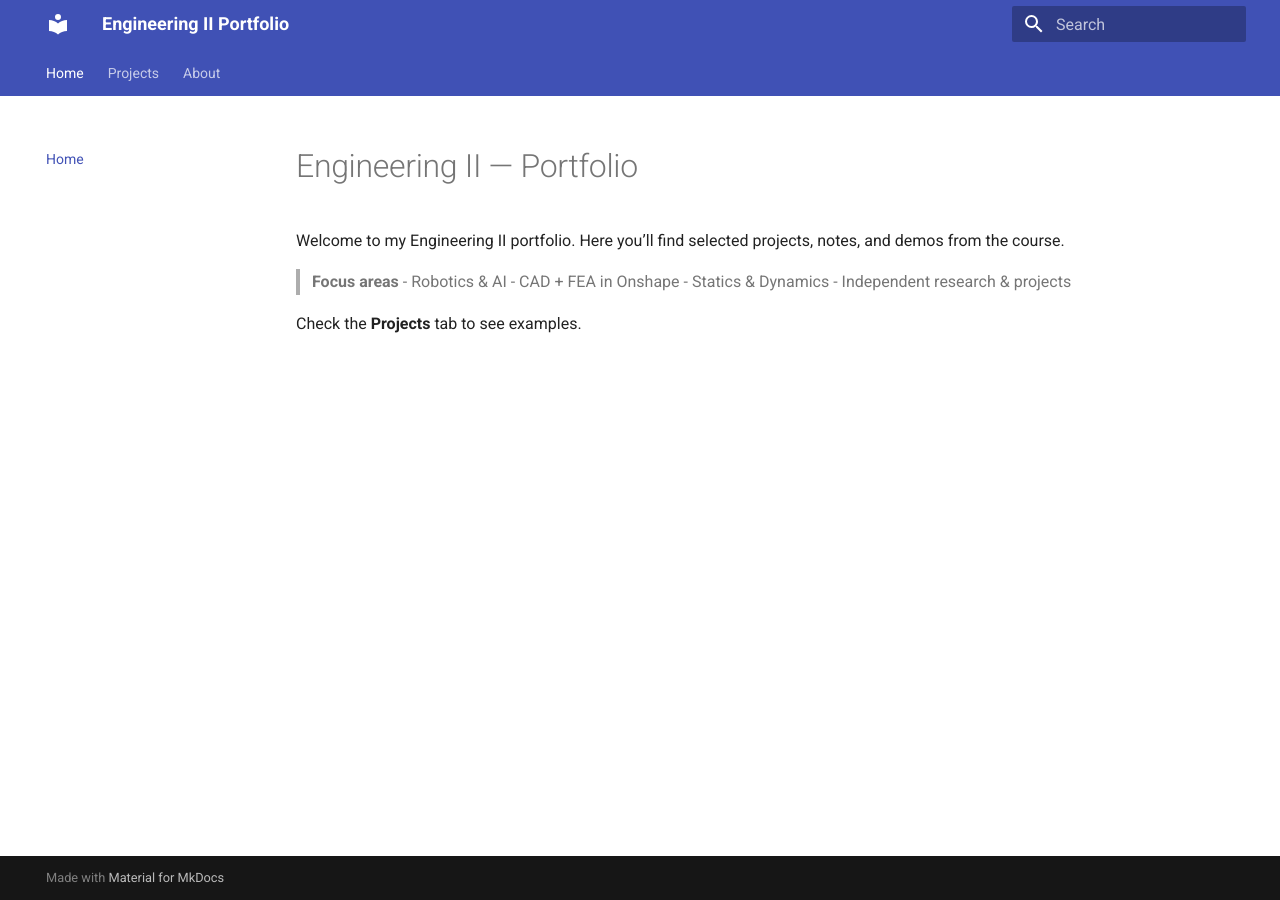
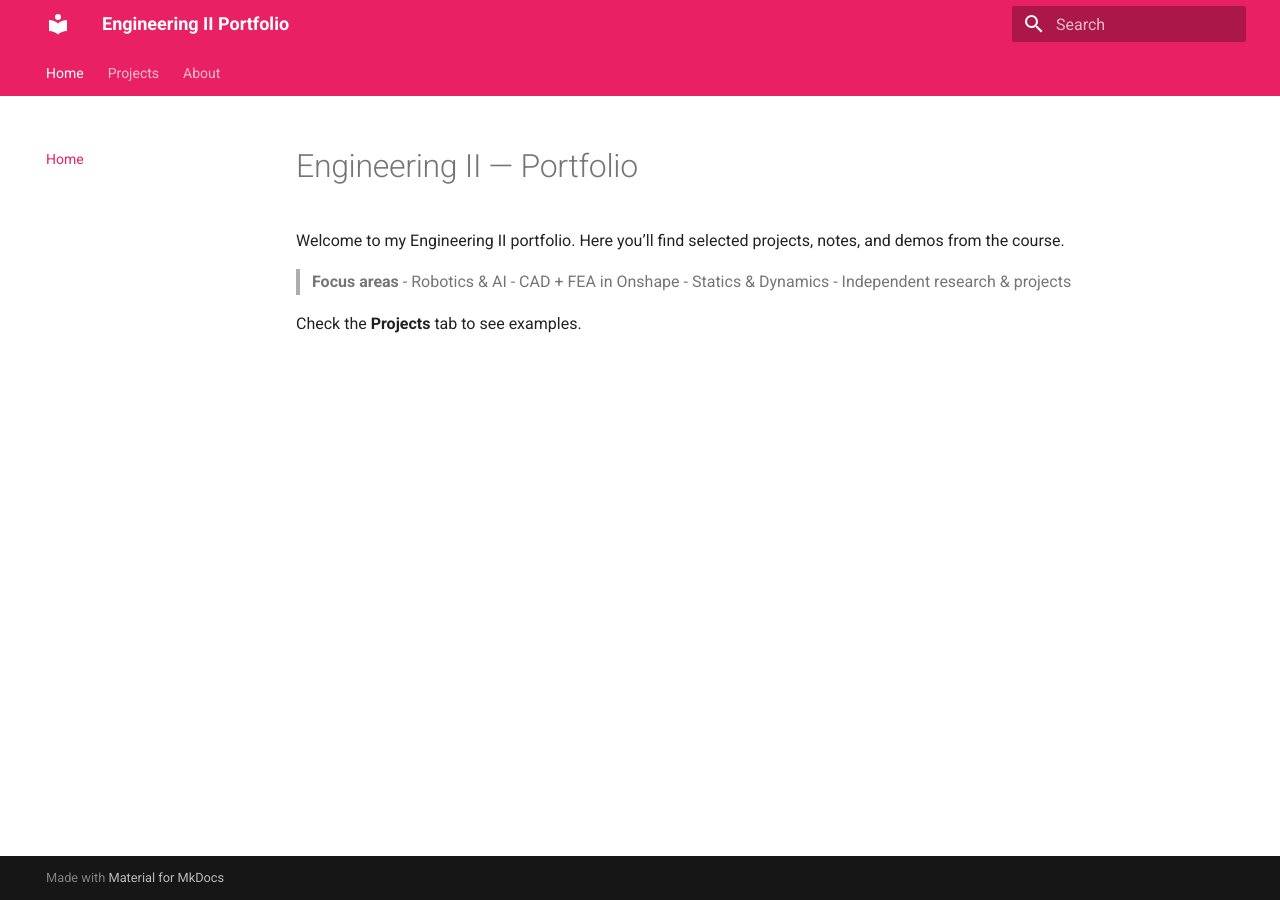
Before and after one commit to Susanna-08/eng2_portfolio, an MkDocs documentation site: the page built from docs/index.md, in a window 1280 px wide. Built offline with MkDocs 1.6.1 and Material for MkDocs 9.7.7, drawn with Linux system fonts in a browser that asks for light colours.

Commit message:
color change

```diff
--- a/mkdocs.yml
+++ b/mkdocs.yml
@@ -11,8 +11,8 @@ theme:
     - content.code.copy
   palette:
     - scheme: default
-      primary: indigo
-      accent: indigo
+      primary: pink
+      accent: beige
 
 nav:
   - Home: index.md
```
